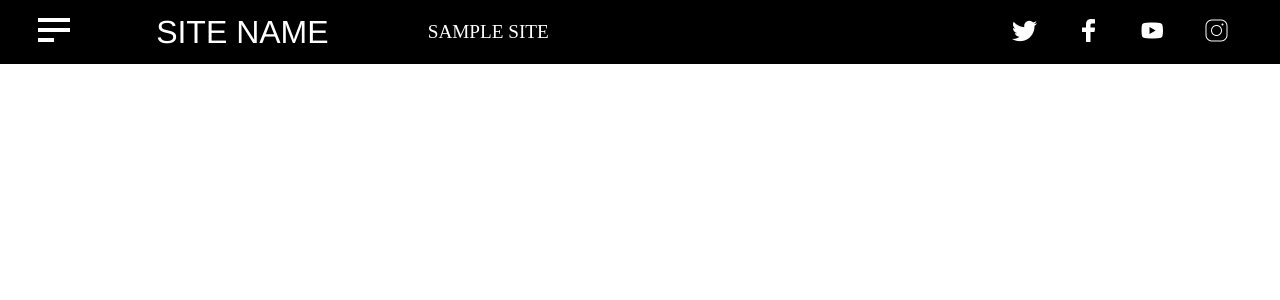
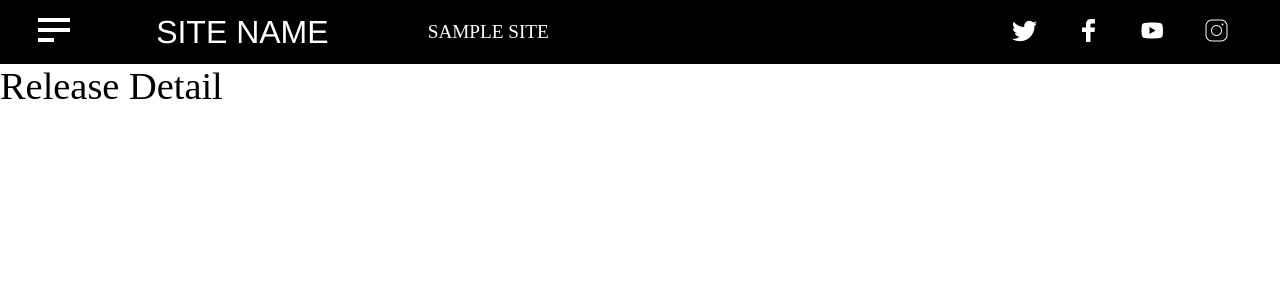
Before and after one commit to tdtb12/Layout_RWD, a React (Create React App) app: page /Layout_RWD/releaseDetail in a window 1280 px wide. Shown: the top 300 px of the page. Built offline with nearby package versions, Linux system fonts and the light colour scheme.

Commit message:
add new page

```diff
--- a/src/App.js
+++ b/src/App.js
@@ -9,8 +9,8 @@ function App() {
     <React.Fragment>
       <Navbar />
 
-      <Route path="/" exact component={MainContainer} />
-      <Route path="/releaseDetail" component={ReleaseDetail} />
+      <Route path="/Layout_RWD/" exact component={MainContainer} />
+      <Route path="/Layout_RWD/releaseDetail" component={ReleaseDetail} />
     </React.Fragment>
   );
 }
--- a/src/release/releaseInfo.jsx
+++ b/src/release/releaseInfo.jsx
@@ -12,7 +12,10 @@ class ReleaseInfo extends Component {
             2019.3.21 テキストテキストテキストテキスト
           </p>
           <p style={{ fontSize: "1vw" }}>AAAA-1234 ¥3,000+tax</p>
-          <Link to="/releaseDetail" style={{ font: "1vw bold", alignSelf: "flex-end" }}>
+          <Link
+            to="/Layout_RWD/releaseDetail"
+            style={{ font: "1vw bold", alignSelf: "flex-end" }}
+          >
             ————　　　READ MORE
           </Link>
         </div>
```
